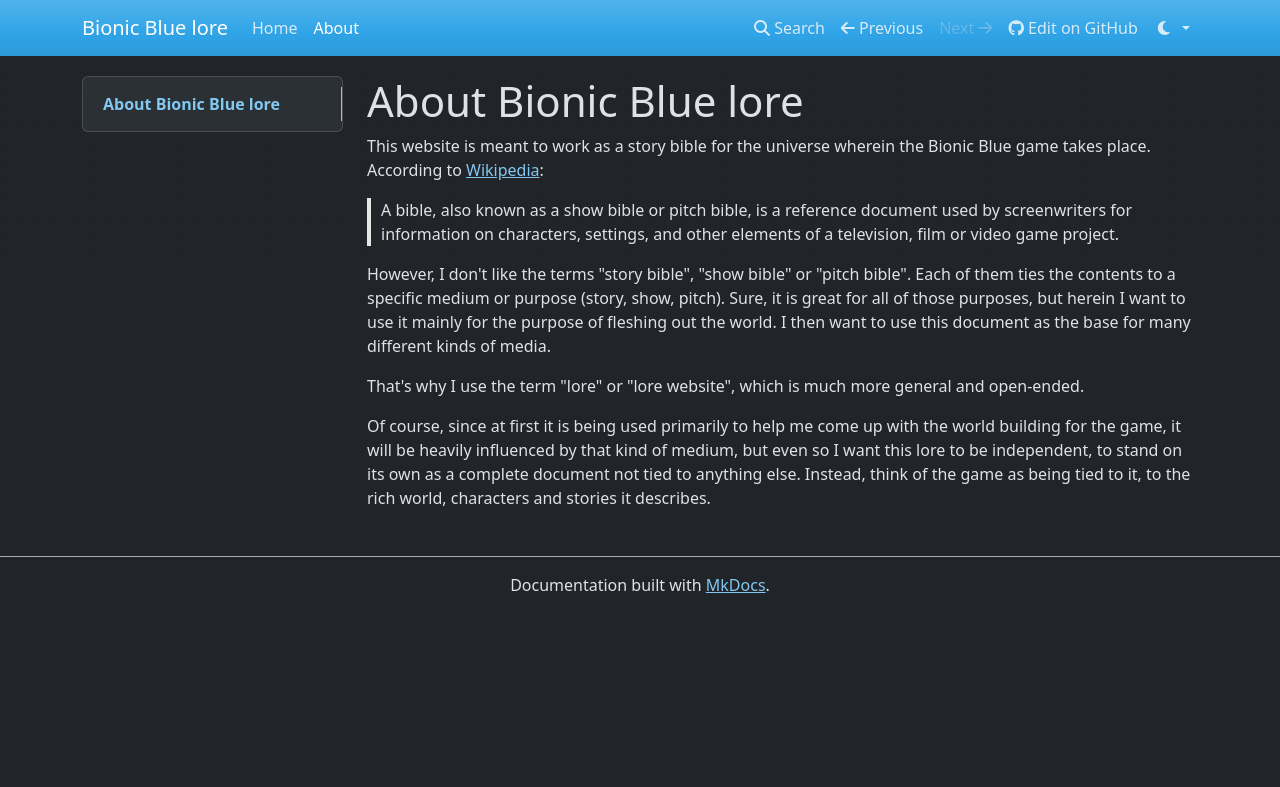
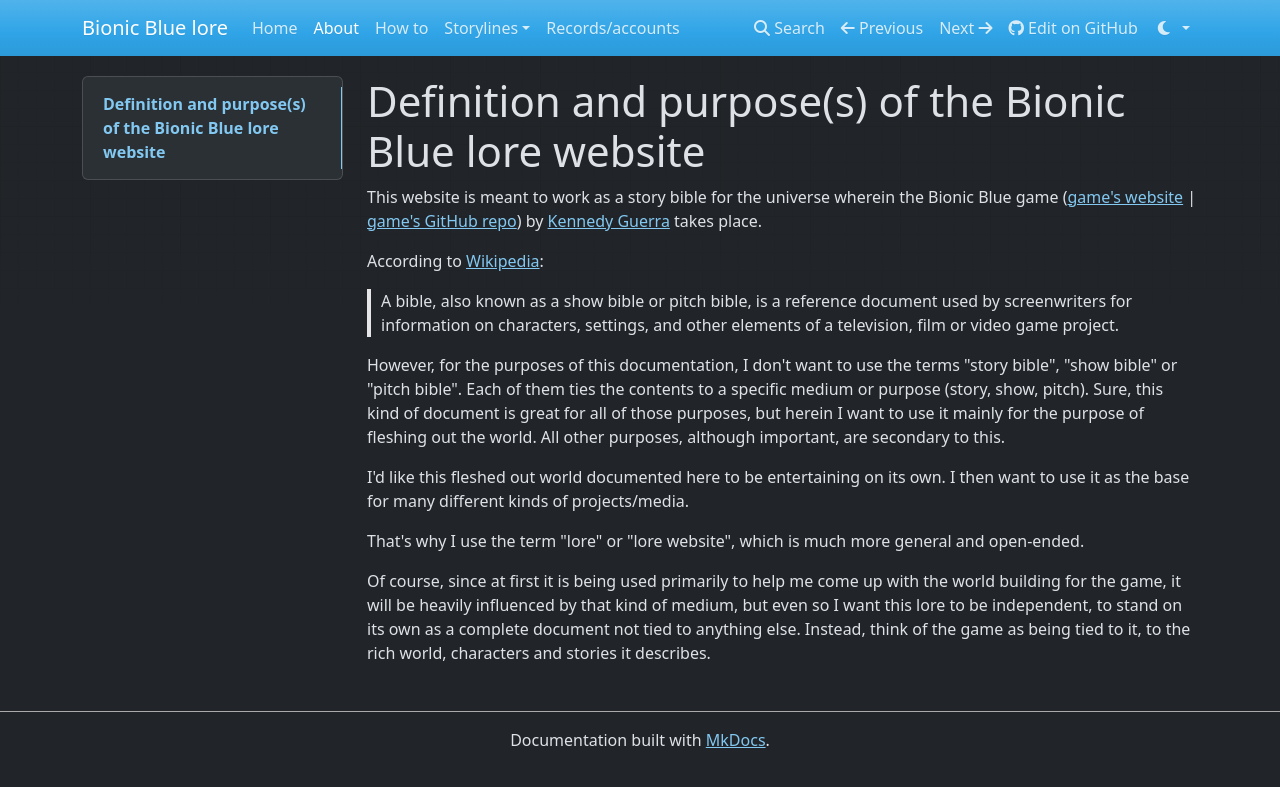
Before and after one commit to IndieSmiths/bionicbluelore, an MkDocs documentation site: the page built from docs/about.md, in a window 1280 px wide. Shown: the top 787 px of the page. Built offline with MkDocs 1.6.1, drawn with Linux system fonts in a browser that asks for light colours; nearby versions of some CDN libraries.

Commit message:
misc: several changes in structure and content

```diff
--- a/docs/about.md
+++ b/docs/about.md
@@ -1,10 +1,14 @@
-# About Bionic Blue lore
+# Definition and purpose(s) of the Bionic Blue lore website
 
-This website is meant to work as a story bible for the universe wherein the Bionic Blue game takes place. According to [Wikipedia](https://en.wikipedia.org/wiki/Bible_(screenwriting)):
+This website is meant to work as a story bible for the universe wherein the Bionic Blue game ([game's website](https://bionicblue.indiesmiths.com) | [game's GitHub repo](https://github.com/IndieSmiths/bionicblue)) by [Kennedy Guerra](https://kennedyrichard.com) takes place.
+
+According to [Wikipedia](https://en.wikipedia.org/wiki/Bible_(screenwriting)):
 
 > A bible, also known as a show bible or pitch bible, is a reference document used by screenwriters for information on characters, settings, and other elements of a television, film or video game project.
 
-However, I don't like the terms "story bible", "show bible" or "pitch bible". Each of them ties the contents to a specific medium or purpose (story, show, pitch). Sure, it is great for all of those purposes, but herein I want to use it mainly for the purpose of fleshing out the world. I then want to use this document as the base for many different kinds of media.
+However, for the purposes of this documentation, I don't want to use the terms "story bible", "show bible" or "pitch bible". Each of them ties the contents to a specific medium or purpose (story, show, pitch). Sure, this kind of document is great for all of those purposes, but herein I want to use it mainly for the purpose of fleshing out the world. All other purposes, although important, are secondary to this.
+
+I'd like this fleshed out world documented here to be entertaining on its own. I then want to use it as the base for many different kinds of projects/media.
 
 That's why I use the term "lore" or "lore website", which is much more general and open-ended.
 
--- a/mkdocs.yml
+++ b/mkdocs.yml
@@ -3,6 +3,11 @@ site_url: https://bionicbluelore.indiesmiths.com
 nav:
     - Home: README.md
     - About: about.md
+    - How to: how-to.md
+    - Storylines:
+      - main storyline (Bionic Blue): storylines/bionic-blue/README.md
+      - all storylines: storylines/README.md
+    - Records/accounts: records-accounts/README.md
 repo_url: https://github.com/IndieSmiths/bionicbluelore
 edit_uri: blob/develop/docs/
 theme:
```
Also changed, not shown: docs/README.md (+19 -1 lines), docs/how-to.md (added, +71 -0 lines), docs/records-accounts/README.md (added, +12 -0 lines), docs/records-accounts/disappearance-ironberg-girl.md (added, +3 -0 lines), docs/storylines/README.md (added, +12 -0 lines), docs/storylines/bionic-blue/README.md (added, +27 -0 lines), docs/storylines/bionic-blue/innovation-that-started-it-all.md (added, +3 -0 lines).
